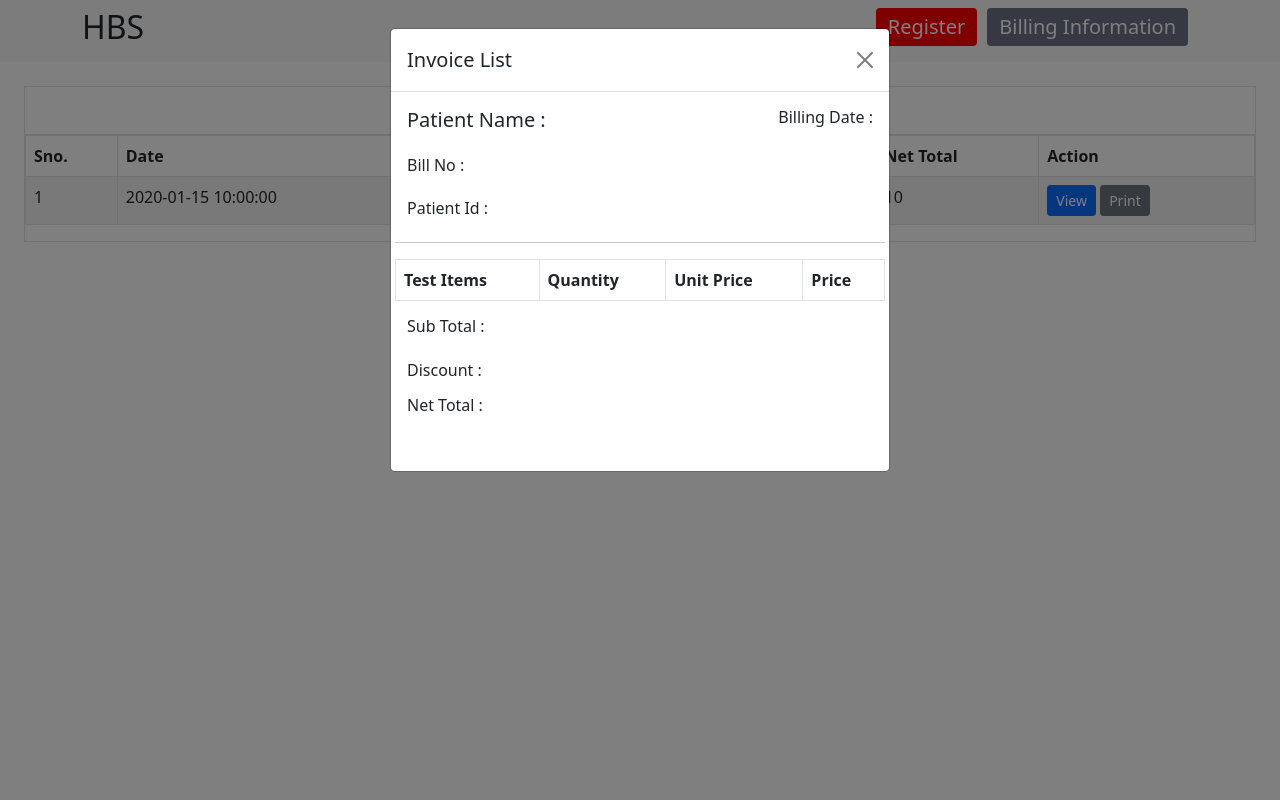
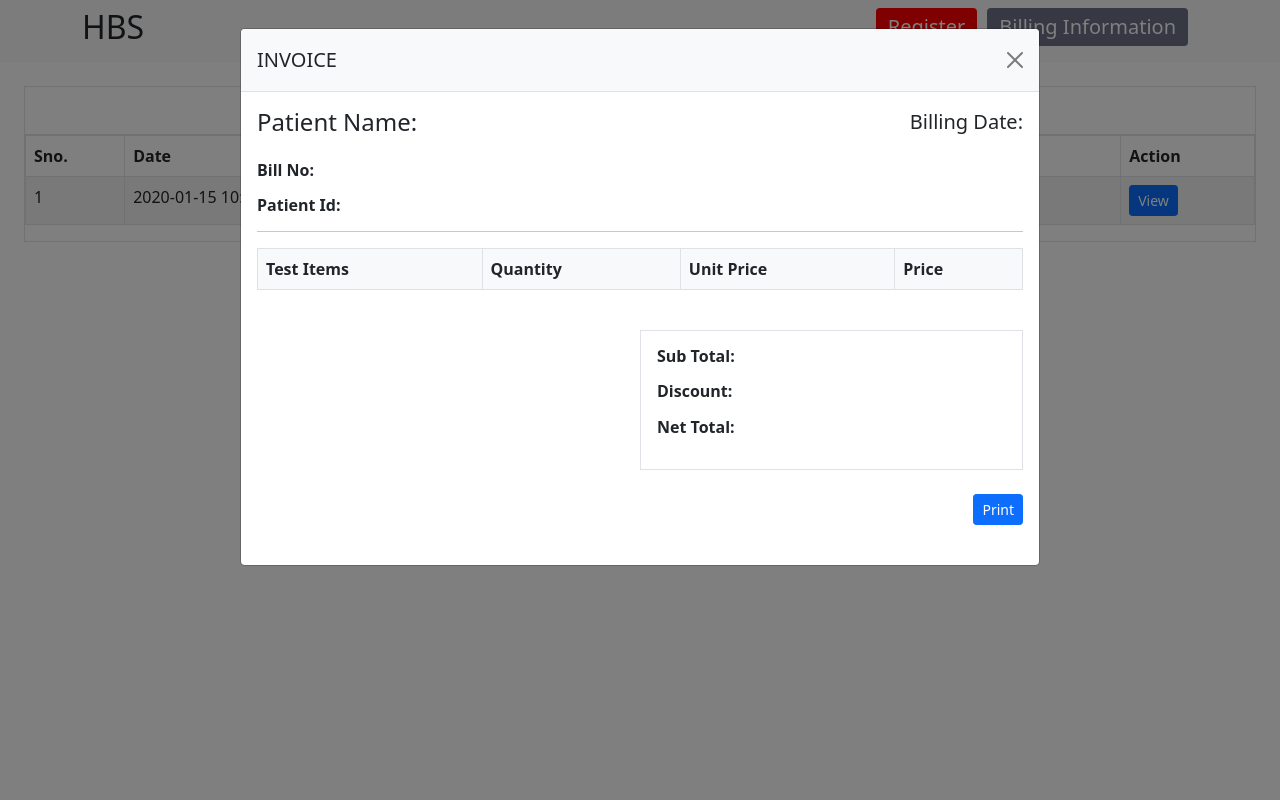
Before and after one commit to MdSamsadAli/HBS, a CodeIgniter app: page /midas/index.php/test/billingView in a window 1280 px wide, after a click on "View". Run offline with CodeIgniter, Linux system fonts and the light colour scheme; tables that the repository leaves empty or names only in its code hold one stand-in row (values such as "Sample post"); lists and menus that the app fills with data are empty; some libraries are stand-ins or nearby versions.

Commit message:
invoice test

```diff
--- a/application/models/PatientModel.php
+++ b/application/models/PatientModel.php
@@ -51,7 +51,14 @@ class patientModel extends CI_Model {
     {
         $query = $this->db->order_by('patientid', 'desc')->get('patients');
         // var_dump($query);
-        return $query->result_array();
+        if($query)
+        {
+            return $query->result_array();
+        }
+        else {
+            $this->session->set_flashdata('error', 'Failed to insert data.');
+            return;
+        }
     }
 
     public function singleData($id){
@@ -68,21 +75,13 @@ class patientModel extends CI_Model {
         return $query->result_array();
     }
     public function billingData($id){
-        // $this->db->select("billing.*, patients.name, tests.test_items, tests.quantity, tests.unit_price, tests.quantity");
-        // $this->db->from('billing');
-        // $this->db->join('patients', 'billing.patient_id = patients.patientid');
-        // $this->db->join('tests', 'billing.sample_no = tests.id');
-        // $this->db->where('billing.id', $id);
-        // $query = $this->db->get();
-        // return $query->row();
-
         $this->db->select("billing.*, patients.name, tests.test_items, tests.quantity, tests.unit_price, tests.price");
         $this->db->from('billing');
         $this->db->join('patients', 'billing.patient_id = patients.patientid');
-        $this->db->join('tests', 'billing.id = tests.id');
+        $this->db->join('tests', 'billing.id = tests.sample_id');
         $this->db->where('billing.id', $id);
         $query = $this->db->get();
-        $result = $query->result();
+        $result = $query->result_array();
 
         return $result;
     }
--- a/application/models/TestModel.php
+++ b/application/models/TestModel.php
@@ -13,6 +13,8 @@ class TestModel extends CI_Model
         $discountAmount = $this->input->post('discountAmount');
         $subTotal = $this->input->post('subTotal');
         $netTotal = $this->input->post('netTotal');
+        // var_dump($unitPrices);
+        // print_r($unitPrices);
 
         // Insert data into the "billing" table
         $this->db->insert('billing', [
@@ -38,5 +40,7 @@ class TestModel extends CI_Model
             ]);
         }
 
+        // echo $this->db->last_query();
+
     }
 }
--- a/application/views/patient/billing.php
+++ b/application/views/patient/billing.php
@@ -29,7 +29,7 @@
                     <td><?php echo $row['net_total']; ?></td>
                     <td>
                         <a href="#" class="btn btn-primary btn-sm" data-bs-toggle="modal" data-bs-target="#staticBackdrop" value="<?php echo $row['id'];?>" id="editBill">View</a>
-                        <a href="#" class="btn btn-secondary btn-sm">Print</a>
+                        <!-- <a href="#" class="btn btn-secondary btn-sm">Print</a> -->
                     </td>
                 </tr>
                 <?php
@@ -42,42 +42,39 @@
     </div>
 </div>
 
-<!-- Modal -->
 <div class="modal fade" id="staticBackdrop" data-bs-backdrop="static" data-bs-keyboard="false" tabindex="-1" aria-labelledby="staticBackdropLabel" aria-hidden="true">
-  <div class="modal-dialog">
-    <div class="modal-content ">
-      <div class="modal-header">
-        <h5 class="modal-title" id="staticBackdropLabel">
-            Invoice List
-        </h5>
+  <div class="modal-dialog modal-lg">
+    <div class="modal-content">
+      <div class="modal-header" style="background-color: #f8f9fa;">
+        <h5 class="modal-title text-uppercase" id="staticBackdropLabel">Invoice</h5>
         <button type="button" class="btn-close" data-bs-dismiss="modal" aria-label="Close"></button>
       </div>
 
       <div class="modal-body">
         <!-- Preview Modal HTML -->
-        <form class="row mb-4">
-            <div class="d-flex justify-content-between mb-3">
+        <form class="mb-4" id="form">
+          <div class="d-flex justify-content-between align-items-center mb-3">
             <div>
-                    <h5>Patient Name : <span id="name"></span></h5>
+              <h4>Patient Name: <span id="name"></span></h4>
             </div>
             <div>
-                    <h6>Billing Date : <span id="date"></span></h6>
+              <h5>Billing Date: <span id="date"></span></h5>
             </div>
-            </div>
-            <div class="mb-3">
-                <h6>
-                    Bill No : <span class="col-sm-8" id="billno"></span>
-                </h6>
           </div>
 
           <div class="mb-3">
-                <h6>
-                    Patient Id : <span class="col-sm-8" id="patient_id"></span>
-                </h6>
+            <h6 class="fw-bold">Bill No: <span id="billno"></span></h6>
           </div>
+
+          <div class="mb-3">
+            <h6 class="fw-bold">Patient Id: <span class="col-sm-8" id="patient_id"></span></h6>
+          </div>
+
           <hr>
-            <table class="border border-bottom table table-bordered table-striped">
-                <thead>
+
+          <div class="table-responsive">
+            <table class="table table-bordered">
+              <thead style="background-color: #f8f9fa;">
                 <tr>
                   <th>Test Items</th>
                   <th>Quantity</th>
@@ -86,70 +83,35 @@
                 </tr>
               </thead>
               <tbody id="invoice_data">
-
+                <!-- Invoice data rows will be dynamically added here -->
               </tbody>
             </table>
+          </div>
 
+          <div class="mt-4">
+            <div class="d-flex justify-content-end">
+              <div class="col-sm-6 p-3 border">
                 <div class="mb-3">
-                <h6>
-                    Sub Total : <span class="col-sm-8" id="subTotal"></span>
-                </h6>
-            </div>
-            <div>
-
-            <div class="mb-3">
-                <h6>
-                    Discount : <span class="col-sm-8" id="discount"></span>
-                </h6>
+                  <h6 class="fw-bold">Sub Total:</h6>
+                  <h6 class="text-end" id="subTotal"></h6>
                 </div>
 
                 <div class="mb-3">
-                <h6>
-                    Net Total : <span class="col-sm-8" id="netTotal"></span>
-                </h6>
+                  <h6 class="fw-bold">Discount:</h6>
+                  <h6 class="text-end" id="discount"></h6>
                 </div>
 
-            <!-- <table class="border border-bottom table table-bordered table-striped">
-                <thead>
-                    <tr>
-                        <th>Test Items</th>
-                        <th>Quantity</th>
-                        <th>Unit Price</th>
-                        <th>Total</th>
-                    </tr>
-                </thead>
-                <tbody id="invoice_data">
-                    <tr>
-                        <td><input type="text" id="test_items"></td>
-                    </tr>
-                </tbody>
-            </table> -->
-
-
-
-            <!-- <div class="form-group row mb-3">
-                <label for="inputEmail3" class="col-sm-4 col-form-label">Sub Total</label>
-                <div class="col-sm-8">
-                    <input type="text" class="form-control" id="subTotal" name="subTotal" placeholder="Sub Total" readonly>
+                <div class="mb-3">
+                  <h6 class="fw-bold">Net Total:</h6>
+                  <h6 class="text-end" id="netTotal"></h6>
                 </div>
               </div>
-
-            <div class="form-group row mb-3">
-                <label for="inputEmail3" class="col-sm-4 col-form-label">Discount</label>
-                <div class="col-sm-8">
-                    <input type="text" class="form-control" id="discount" >
+            </div>
+            <div class="d-flex justify-content-end mt-4">
+              <a href="#" class="btn btn-primary btn-sm">Print</a>
             </div>
           </div>
-
-            <div class="form-group row mb-3">
-                <label for="inputEmail3" class="col-sm-4 col-form-label">Net Total</label>
-                <div class="col-sm-8">
-                    <input type="text" class="form-control" id="netTotal" required>
-                </div>
-            </div> -->
-
         </form>
-
       </div>
     </div>
   </div>
```
Also changed, not shown: assets/js/jquery.js. Lines whose indentation alone changed are shown as unchanged.
